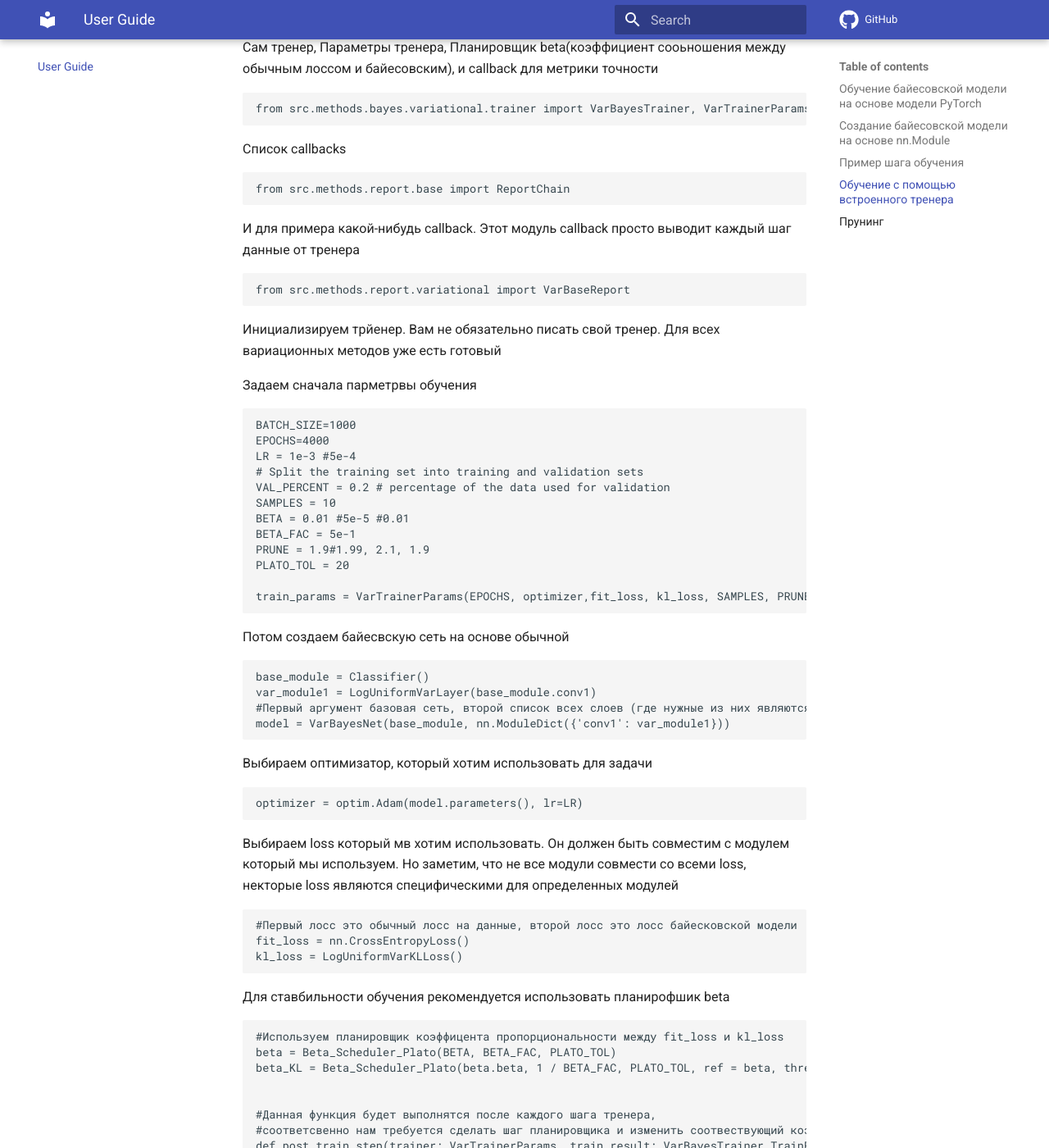
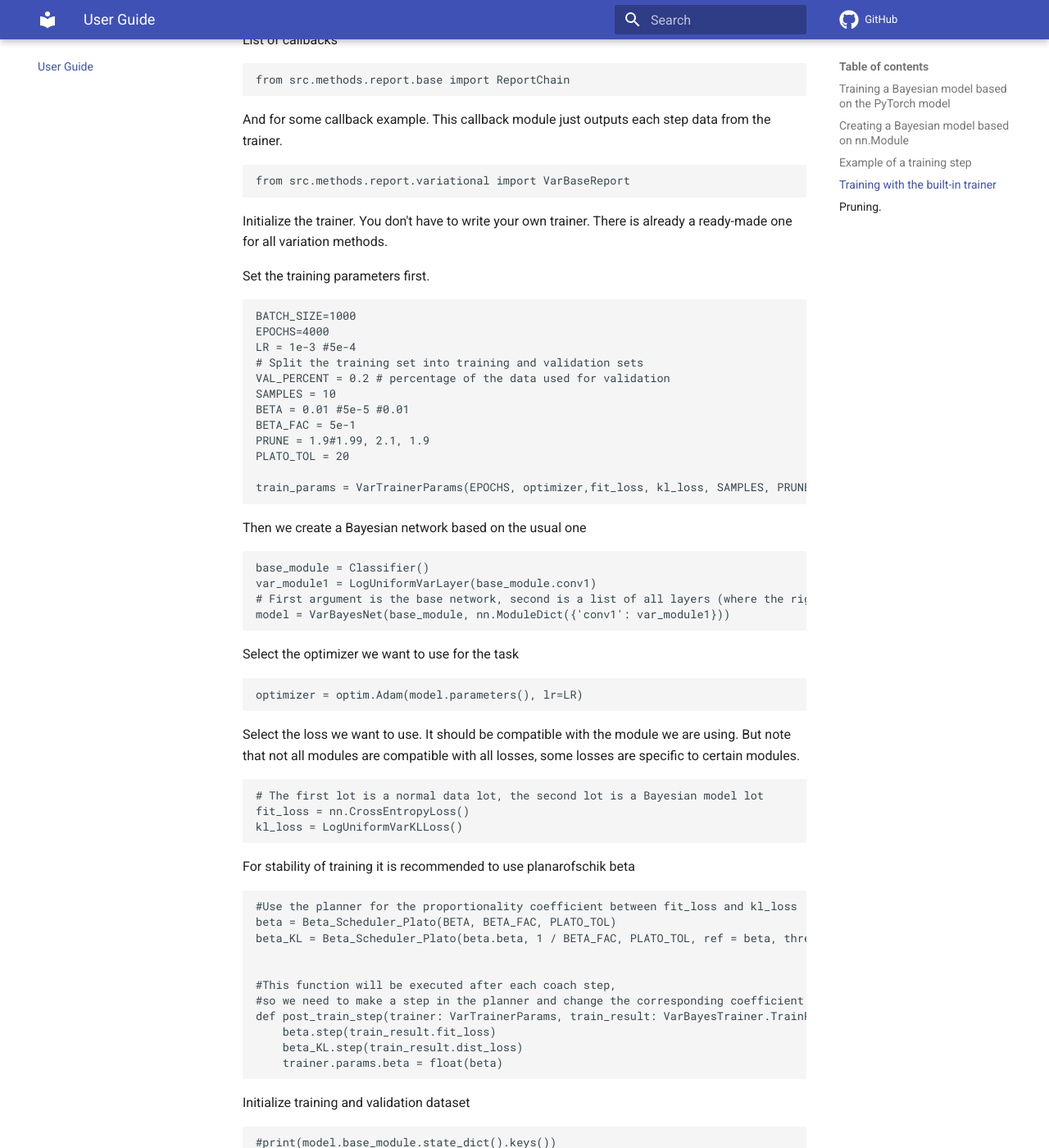
Before and after one commit to intsystems/bayes_deep_compression, an MkDocs documentation site: the page built from docs/user_guide/guide.md, in a window 1280 px wide and 1400 px high, scrolled down 3239 px. Shown: the whole window at 82% size. Built offline with MkDocs 1.6.1 and Material for MkDocs 9.7.7, drawn with Linux system fonts in a browser that asks for light colours; comment, search, counter and statistics services are not loaded; some of the changed text lies outside the part shown.

Commit message:
Translate user guide

````diff
--- a/docs/user_guide/guide.md
+++ b/docs/user_guide/guide.md
@@ -1,5 +1,5 @@
-## Обучение байесовской модели на основе модели PyTorch
-Библиотека работает на основе pythorch. Поэтому для начала нужно создать модель из pytorch, которую хотим обучить
+## Training a Bayesian model based on the PyTorch model
+The library is powered by pythorch. So first we need to create a model from pythorch that we want to train.
 ```python
 import torch
 import torchvision
@@ -11,7 +11,7 @@
 import sys
 ```
 
-Создаем простой классификтор, который будет нашей базовой моделью, кторую мы хотим обучить и запрунить
+Create a simple classifier, which will be our base model, which we want to train and prune.
 
 
 ```python
@@ -38,7 +38,7 @@
         return x
 ```
 
-Загружаем датасет MNIST, на котором мы хотим обучить наш классификатор
+Load the MNIST dataset on which we want to train our classifier.
 
 
 ```python
@@ -46,24 +46,24 @@
 train_dataset = torchvision.datasets.MNIST(root='./data', train=False, download=True, transform=transforms.ToTensor())
 ```
 
-Далее необходимо превраитить модель в байесовскую. Для этого необходимо обернуть в BayesLayer (LogUniformVarLayer) слои, для которых мы хотим применить байесовское обучение. А также BayesNet (VarBayesNet), которая хранит все байесовские слои и изначальную сеть.
-Для выбора конкретного метода обучения нужно выбрать BaseLoss(LogUniformVarKLLoss), который умеет работать с выбранными слоями.
+Next, we need to turn the model into a Bayesian model. To do this, we need to wrap in BayesLayer (LogUniformVarLayer) the layers for which we want to apply Bayesian learning. And also BayesNet (VarBayesNet), which stores all Bayesian layers and the original network.
+To select a specific learning method, we need to select BaseLoss(LogUniformVarKLLoss), which knows how to work with the selected layers.
 
-## Создание байесовской модели на основе nn.Module
+## Creating a Bayesian model based on nn.Module
 ```python
 from src.methods.bayes.variational.net import LogUniformVarLayer, VarBayesNet #Первым модулоем мы оборачиваем те слои модели, которые мы хотим сделать байесовыми, второй модуль это сама байесовская сеть
 from src.methods.bayes.variational.optimization import LogUniformVarKLLoss #Это лосс байесовской модели, который отвечает за тип обучения. Всегда рекомендуется использовать специализированный лосс, но для большинства распределений его нет
 ```
 
 
-Первым делом создадим нашу базовую модель
+The first thing we'll do is create our base model
 
 
 ```python
 module = Classifier()
 ```
 
-Далее мы часть слоев превратим в байесовски с помощью LogUniformVarBayesModule. И создадим список всех слоев nn.ModuleList([layer1, layer2, ...]), которые мы хотим обучить (в том чилсе слои, которые не являются байесовыми). Заметим, что можно обернуть и всю сеть целиком и передать список состоящий только из нее.
+Next, we turn some layers into Bayesian using LogUniformVarBayesModule. And create a list of all layers nn.ModuleList([layer1, layer2, ...]) that we want to train (including layers that are not Bayesian). Note that it is possible to wrap the whole network and pass a list consisting only of it.
 
 
 ```python
@@ -71,16 +71,14 @@
 bayes_model = VarBayesNet(module, nn.ModuleDict({'conv1': var_module1}))
 ```
 
-## Пример шага обучения
-Посомотрим как выглядит шаг обучения для сети.
+## Example of a training step
+Let's see what the learning step looks like for the network.
 
 ```python
 optimizer = optim.Adam(bayes_model.parameters(), lr=1e-3)
 ```
 
-
-В целом он ничем не отличается от обычного шага, нам только нужно парвильно агрегировать лоссы от нескольких семплов на одном шаге
-
+In general, it is no different from a regular step, we just need to correctly aggregate losses from several samples on one step.
 
 ```python
 #get one sample
@@ -104,22 +102,22 @@
 optimizer.step()
 ```
 
-Создать распределение сетей можно просто из распределения на параметры и базовой сети
+You can create a network allocation simply from the allocation to parameters and the base network.
 
 
 ```python
 net_distributon = VarBayesModuleNetDistribution(bayes_model.base_module, bayes_model.posterior)
-#Это прунер, которые зануляет веса в зависимости от плотности распределения при 0
+#This is a pruner that zeros the weights depending on the density of the distribution at 00
 net_distributon_pruner = BaseNetDistributionPruner(net_distributon)
-#Здесь мы устанавливаем средние веса модели
+#Here we set the MAP model weights
 net_distributon.set_map_params()
-#Пруним на основе определенного порога
+#Prune based on a certain threshold
 net_distributon_pruner.prune(1.9)
 #get basic model for evaluation
 eval_model = net_distributon.get_model()
 ```
 
-Мы получили модель с той же архитектурой что и изначальная
+We got a model with the same architecture as the original one.
 
 
 ```python
@@ -131,7 +129,7 @@
 ```
 
 
-Forward делается по последнему сохраненному сэмплу. Заметим, что мы нигде не копируем данные, и модели не инкапсулируется. Поэтому, чтобы отвязать, их неободимо скопировать
+Forward is done on the last saved sample. Note that we do not copy the data anywhere, and the model is not encapsulated. Therefore, in order to unlink them, they must be copied.
 
 
 ```python
@@ -140,32 +138,28 @@
 print(module(torch.zeros_like(image)))
 ```
 
-Для обучения рекомендуется использовать GPU
+It is recommended to use a GPU for training.
 
 ```python
 device = torch.device("cuda" if torch.cuda.is_available() else "cpu")
 device
 ```
 
+## Training with the built-in trainer
+Next we import several modules for training
 
-
-
-    device(type='cuda')
-
-
-
-## Обучение с помощью встроенного тренера
-Далее мы импортируем несколько модулей для обучения
-
-Сам тренер, Параметры тренера, Планировщик beta(коэффициент сооьношения между обычным лоссом и байесовским), и callback для метрики точности
+The trainer itself, Trainer Parameters, Planner beta (ratio between normal and Bayesian loss), and a callback for accuracy metrics.
 ```python
 from src.methods.bayes.variational.trainer import VarBayesTrainer, VarTrainerParams, Beta_Scheduler_Plato, CallbackLossAccuracy
 ```
-Список callbacks
+
+List of callbacks
+
 ```python
 from src.methods.report.base import ReportChain
 ```
-И для примера какой-нибудь callback. Этот модуль callback просто выводит каждый шаг данные от тренера
+
+And for some callback example. This callback module just outputs each step data from the trainer.
 
 ```python
 from src.methods.report.variational import VarBaseReport
@@ -173,9 +167,10 @@
 
 
 
-Инициализируем трйенер. Вам не обязательно писать свой тренер. Для всех вариационных методов уже есть готовый
+Initialize the trainer. You don't have to write your own trainer. There is already a ready-made one for all variation methods.
 
-Задаем сначала парметрвы обучения
+Set the training parameters first.
+
 ```python
 BATCH_SIZE=1000
 EPOCHS=4000
@@ -191,39 +186,47 @@
 train_params = VarTrainerParams(EPOCHS, optimizer,fit_loss, kl_loss, SAMPLES, PRUNE, BETA, {'accuracy': CallbackLossAccuracy()})
 ```
 
-Потом создаем байесвскую сеть на основе обычной
+Then we create a Bayesian network based on the usual one
+
 ```python
 base_module = Classifier()
 var_module1 = LogUniformVarLayer(base_module.conv1)
-#Первый аргумент базовая сеть, второй список всех слоев (где нужные из них являются байесовыми)
+# First argument is the base network, second is a list of all layers (where the right ones are Bayesian)
 model = VarBayesNet(base_module, nn.ModuleDict({'conv1': var_module1}))
 ```
 
-Выбираем оптимизатор, который хотим использовать для задачи
+Select the optimizer we want to use for the task
+
 ```python
 optimizer = optim.Adam(model.parameters(), lr=LR)
 ```
-Выбираем loss который мв хотим использовать. Он должен быть совместим с модулем который мы используем. Но заметим, что не все модули совмести со всеми loss, некторые loss являются специфическими для определенных модулей
+
+Select the loss we want to use. It should be compatible with the module we are using. But note that not all modules are compatible with all losses, some losses are specific to certain modules.
+
 ```python
-#Первый лосс это обычный лосс на данные, второй лосс это лосс байесковской модели
+# The first lot is a normal data lot, the second lot is a Bayesian model lot
 fit_loss = nn.CrossEntropyLoss()
 kl_loss = LogUniformVarKLLoss()
 ```
-Для ставбильности обучения рекомендуется использовать планирофшик beta
+
+For stability of training it is recommended to use planarofschik beta
+
 ```python
-#Используем планировщик коэффицента пропорциональности между fit_loss и kl_loss
+#Use the planner for the proportionality coefficient between fit_loss and kl_loss
 beta = Beta_Scheduler_Plato(BETA, BETA_FAC, PLATO_TOL)
 beta_KL = Beta_Scheduler_Plato(beta.beta, 1 / BETA_FAC, PLATO_TOL, ref = beta, threshold=1e-4)
 
 
-#Данная функция будет выполнятся после каждого шага тренера,
-#соответсвенно нам требуется сделать шаг планировщика и изменить соотвествующий коэффициент
+#This function will be executed after each coach step,
+#so we need to make a step in the planner and change the corresponding coefficient.
 def post_train_step(trainer: VarTrainerParams, train_result: VarBayesTrainer.TrainResult):
     beta.step(train_result.fit_loss)
     beta_KL.step(train_result.dist_loss)
     trainer.params.beta = float(beta)
 ```
-Инициализируем обучающий и валидайионный dataset
+
+Initialize training and validation dataset
+
 ```python
 #print(model.base_module.state_dict().keys())
 val_size    = int(VAL_PERCENT * len(train_dataset))
@@ -243,26 +246,30 @@
                                         shuffle=False,
                                         pin_memory=True)
 ```
-К байесовским моделям спокойно применяются все методы nn.Module, в том числе их можно довольно просто перенести на другой device
+
+All nn.Module methods are safely applied to Bayesian models, including the fact that they can be transferred to another device quite easily
+
 ```python
 model.to(device)
 ```
 
-После того как мы создали байесовскую сеть, определели loss и задали dataset можно приступить к обучению, с помощью встроенного тренера.
+Once we have created the Bayesian network, defined the loss and set the dataset we can start training, using the built-in trainer.
+
 ```python
-#Если хотим сделать бету фиксированной, то нунжо убрать аргумент [post_train_step]
+#If we want to make the beta fixed, we need to remove the [post_train_step] argument.
 #trainer = VarBayesTrainer(train_params, ReportChain([VarBaseReport()]), train_loader, eval_loader, [post_train_step])
 trainer = VarBayesTrainer(train_params, ReportChain([VarBaseReport()]), train_loader, eval_loader)
 trainer.train(model)
 
 ```
 
-Также эти модели можно целиком сохранять на диск
+You can also save these models in their entirety to disk
+
 ```python
 torch.save(model.state_dict(), 'model_bayes.pt' )
 ```
 
-И загружать с диска
+And boot from the disk
 ```python
 model.load_state_dict(torch.load('model_bayes.pt'))
 image1, label1 = test_dataset[10]
@@ -270,7 +277,7 @@
 model(image1)
 ```
 
-Также с помощью функции eval() тренера можно оценить модель на валидационном dataset
+You can also use the eval() function of the trainer to evaluate the model on a validation dataset
 
 ```python
 val_loss = 0.0
@@ -287,9 +294,10 @@
 print(f'Loss:{test_result.val_loss}, KL Loss: {test_result.dist_loss}, FitLoss: {test_result.fit_loss}, Accuracy {acc}, Prune parameters: {test_result.cnt_prune_parameters}/{test_result.cnt_params}')
 ```
 
-## Прунинг
-Для прунинга моделей рекомендуется использвать какую-то детерминированную оценку моделей.
-В примере сначала проводится прунинг по значению -1.0, а потом устанавливается MAP оценка параметров.
+## Pruning.
+For model pruning, it is recommended to use some sort of deterministic model estimation.
+In the example, the pruning is first performed on the -1.0 value and then the MAP estimation of the parameters is set.
+
 ```python
 model.to(device=device)
 model.prune({'threshold': -1.0})
@@ -297,7 +305,7 @@
 
 ```
 
-Далее эту модель можно использовать как детерминирвоанную
+This model can then be used as a deterministic model
 
 ```python
 image, label = test_dataset[100]
````
